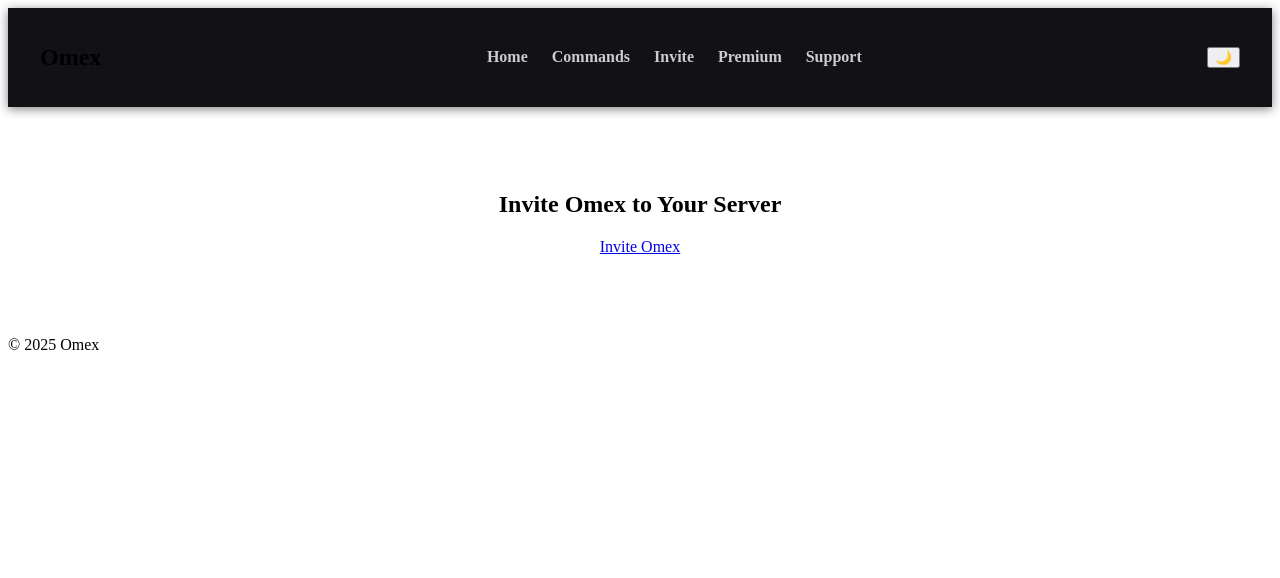
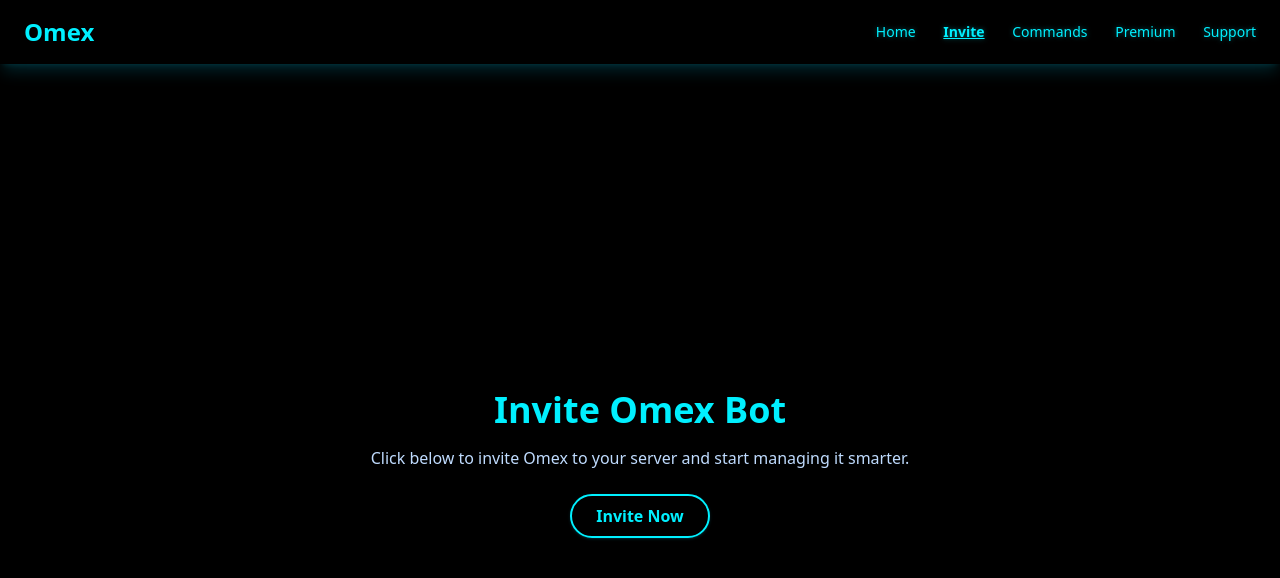
Before and after one commit to Blood686/Omex, a plain HTML site: page invite.html in a window 1280 px wide. Drawn offline with nearby package versions, Linux system fonts and the light colour scheme.

Commit message:
Update invite.html

```diff
--- a/invite.html
+++ b/invite.html
@@ -1,38 +1,48 @@
 <!DOCTYPE html>
 <html lang="en">
 <head>
-  <meta charset="UTF-8">
-  <meta name="viewport" content="width=device-width, initial-scale=1.0">
-  <title>Invite Omex</title>
-  <link rel="stylesheet" href="style.css">
+  <meta charset="UTF-8" />
+  <meta name="viewport" content="width=device-width, initial-scale=1.0"/>
+  <title>Invite | Omex</title>
+  <script src="https://cdn.tailwindcss.com"></script>
 </head>
-<body>
-  <header>
-    <nav class="navbar">
-      <h1 class="logo">Omex</h1>
-      <ul class="nav-links">
-        <li><a href="index.html">Home</a></li>
-        <li><a href="commands.html">Commands</a></li>
-        <li><a href="invite.html">Invite</a></li>
-        <li><a href="premium.html">Premium</a></li>
-        <li><a href="support.html">Support</a></li>
-      </ul>
-      <button id="theme-toggle">🌙</button>
-    </nav>
+<body class="bg-black text-white">
+
+  <!-- Navbar -->
+  <header class="bg-black text-white shadow-lg shadow-cyan-500/20">
+    <div class="max-w-7xl mx-auto px-6 py-4 flex justify-between items-center">
+      <a href="index.html" class="text-2xl font-bold text-[#00f0ff] hover:text-cyan-400 transition">Omex</a>
+      <nav class="space-x-6 text-sm font-medium">
+        <a href="index.html" class="neon-nav-link">Home</a>
+        <a href="invite.html" class="neon-nav-link font-bold underline">Invite</a>
+        <a href="commands.html" class="neon-nav-link">Commands</a>
+        <a href="premium.html" class="neon-nav-link">Premium</a>
+        <a href="support.html" class="neon-nav-link">Support</a>
+      </nav>
+    </div>
   </header>
-  <main class="main-content">
-    <h2>Invite Omex to Your Server</h2>
-    <a class="btn-glow" href="https://discord.com/oauth2/authorize?client_id=YOUR_CLIENT_ID&scope=bot&permissions=8">
-      Invite Omex
+
+  <!-- Invite Content -->
+  <section class="min-h-screen flex flex-col items-center justify-center text-center p-8">
+    <h1 class="text-4xl font-bold text-[#00f0ff] mb-4">Invite Omex Bot</h1>
+    <p class="text-blue-200 mb-6">Click below to invite Omex to your server and start managing it smarter.</p>
+    <a href="https://discord.com/oauth2/authorize?client_id=YOUR_CLIENT_ID&scope=bot&permissions=8"
+       class="px-6 py-2 font-semibold text-[#00f0ff] border-2 border-[#00f0ff] rounded-full shadow shadow-cyan-500/20 hover:bg-[#00f0ff22] hover:shadow-cyan-400/40 transition duration-300">
+      Invite Now
     </a>
-  </main>
-  <footer>
-    <p>&copy; 2025 Omex</p>
-  </footer>
-  <script>
-    document.getElementById('theme-toggle').onclick = () => {
-      document.body.classList.toggle('dark-mode');
-    };
-  </script>
+  </section>
+
+  <style>
+    .neon-nav-link {
+      color: #00f0ff;
+      text-shadow: 0 0 5px #00f0ff66;
+      transition: all 0.3s ease;
+    }
+    .neon-nav-link:hover {
+      color: #ffffff;
+      text-shadow: 0 0 10px #00f0ff, 0 0 20px #00f0ff88;
+    }
+  </style>
+
 </body>
 </html>
```
